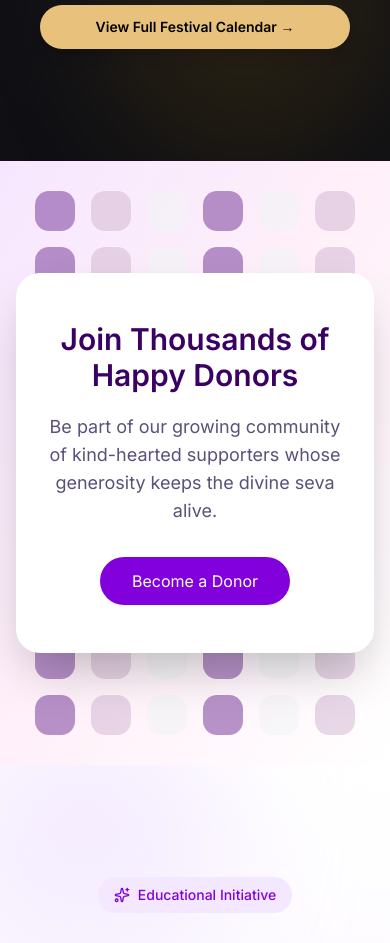
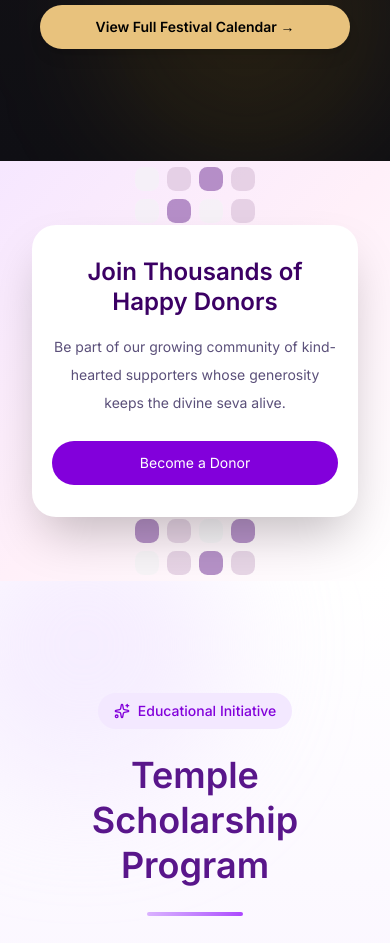
Before and after one commit to PathakAnshika/ShivTempleWebsite, a Next.js app: page / in a window 390 px wide. Shown: the part 3360-4303 px from the top of the page. Built offline with nearby package versions, Linux system fonts and the light colour scheme.

Commit message:
Upgrade Next.js to fix security vulnerability

```diff
--- a/app/components/HomeDonationSection.jsx
+++ b/app/components/HomeDonationSection.jsx
@@ -14,15 +14,15 @@ export default function HomeDonationSection() {
   // };
 
   return (
-    <section className="relative overflow-hidden bg-gradient-to-br from-[#f6e7ff] via-[#fff0f9] to-white py-28">
+   <section className="relative overflow-hidden bg-gradient-to-br from-[#f6e7ff] via-[#fff0f9] to-white py-16 sm:py-20 md:py-28">
 
       {/* Background Grid */}
       <div className="absolute inset-0 flex justify-center items-center opacity-60 pointer-events-none">
-        <div className="grid grid-cols-6 md:grid-cols-10 gap-4 md:gap-6">
+       <div className="grid grid-cols-4 sm:grid-cols-6 md:grid-cols-10 gap-2 sm:gap-4 md:gap-6">
           {Array.from({ length: 60 }).map((_, i) => (
             <div
               key={i}
-              className={`w-10 h-10 md:w-14 md:h-14 rounded-[35%] ${
+              className={`w-6 h-6 sm:w-10 sm:h-10 md:w-14 md:h-14 rounded-[35%] ${
                 i % 3 === 0
                   ? "bg-[#8750a6]"
                   : i % 2 === 0
@@ -40,13 +40,28 @@ export default function HomeDonationSection() {
           initial={{ opacity: 0, scale: 0.9 }}
           whileInView={{ opacity: 1, scale: 1 }}
           transition={{ duration: 0.6 }}
-          className="bg-white rounded-3xl shadow-2xl px-8 md:px-16 py-12 md:py-16 max-w-3xl"
+        className="
+  bg-white
+  rounded-3xl
+  shadow-2xl
+  px-5 sm:px-8 md:px-16
+  py-8 sm:py-10 md:py-16
+  max-w-3xl
+  mx-4
+"
         >
           <motion.h2
             initial={{ opacity: 0, y: -20 }}
             animate={{ opacity: 1, y: 0 }}
             transition={{ delay: 0.2, duration: 0.6 }}
-            className="text-3xl md:text-5xl font-semibold text-[#3b0064]"
+           className="
+  text-2xl
+  sm:text-3xl
+  md:text-5xl
+  font-semibold
+  text-[#3b0064]
+  leading-tight
+"
           >
             Join Thousands of Happy Donors
           </motion.h2>
@@ -55,7 +70,12 @@ export default function HomeDonationSection() {
             initial={{ opacity: 0, y: 20 }}
             animate={{ opacity: 1, y: 0 }}
             transition={{ delay: 0.4, duration: 0.6 }}
-            className="mt-5 text-lg md:text-xl text-[#5b507a]"
+            className="
+  mt-4 sm:mt-5
+  text-sm sm:text-base md:text-xl
+  text-[#5b507a]
+  leading-7
+"
           >
             Be part of our growing community of kind-hearted supporters whose generosity
             keeps the divine seva alive.
@@ -67,7 +87,16 @@ export default function HomeDonationSection() {
     console.log("Redirecting to donate page...");
     router.push("/donation");
   }}
-  className="mt-8 px-8 py-3 bg-purple-700 text-white rounded-full"
+ className="
+  mt-6 sm:mt-8
+  w-full sm:w-auto
+  px-6 sm:px-8
+  py-3
+  text-sm sm:text-base
+  bg-purple-700
+  text-white
+  rounded-full
+"
 >
   Become a Donor
 </motion.button>
```
